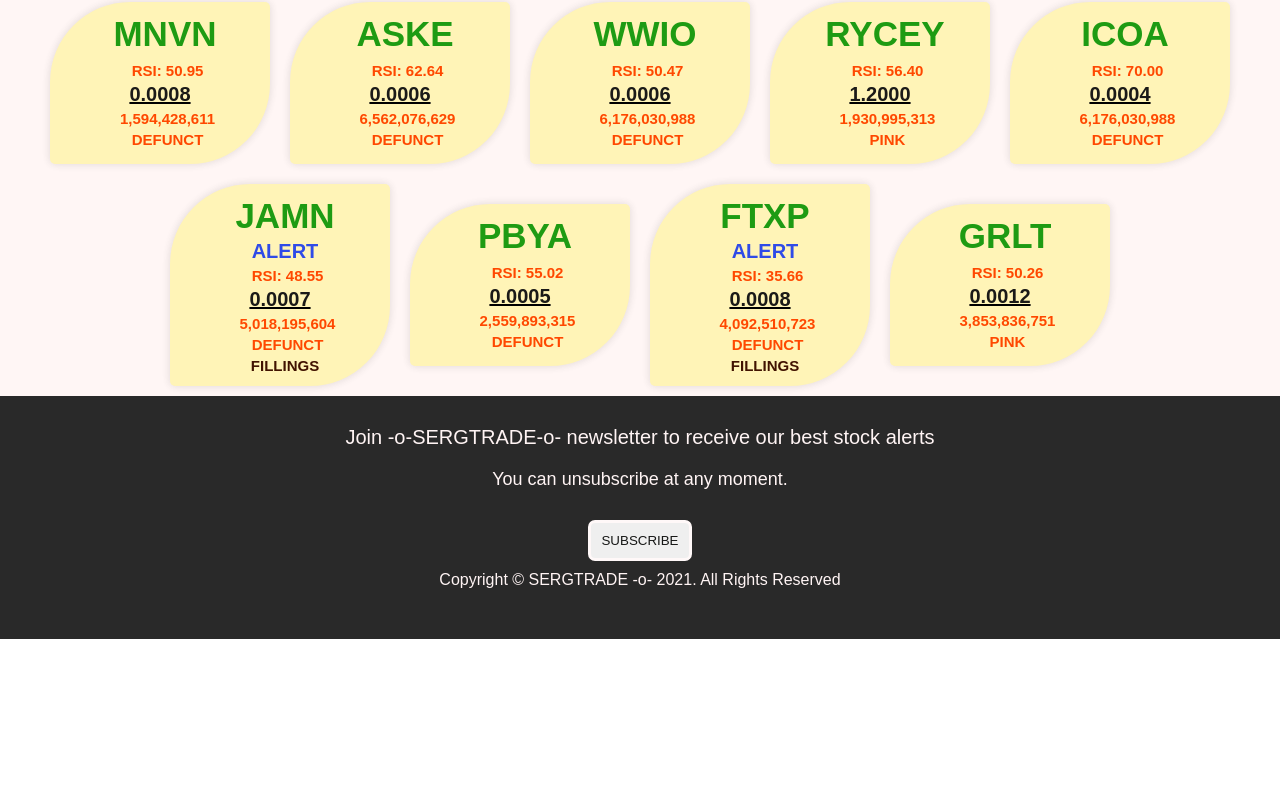
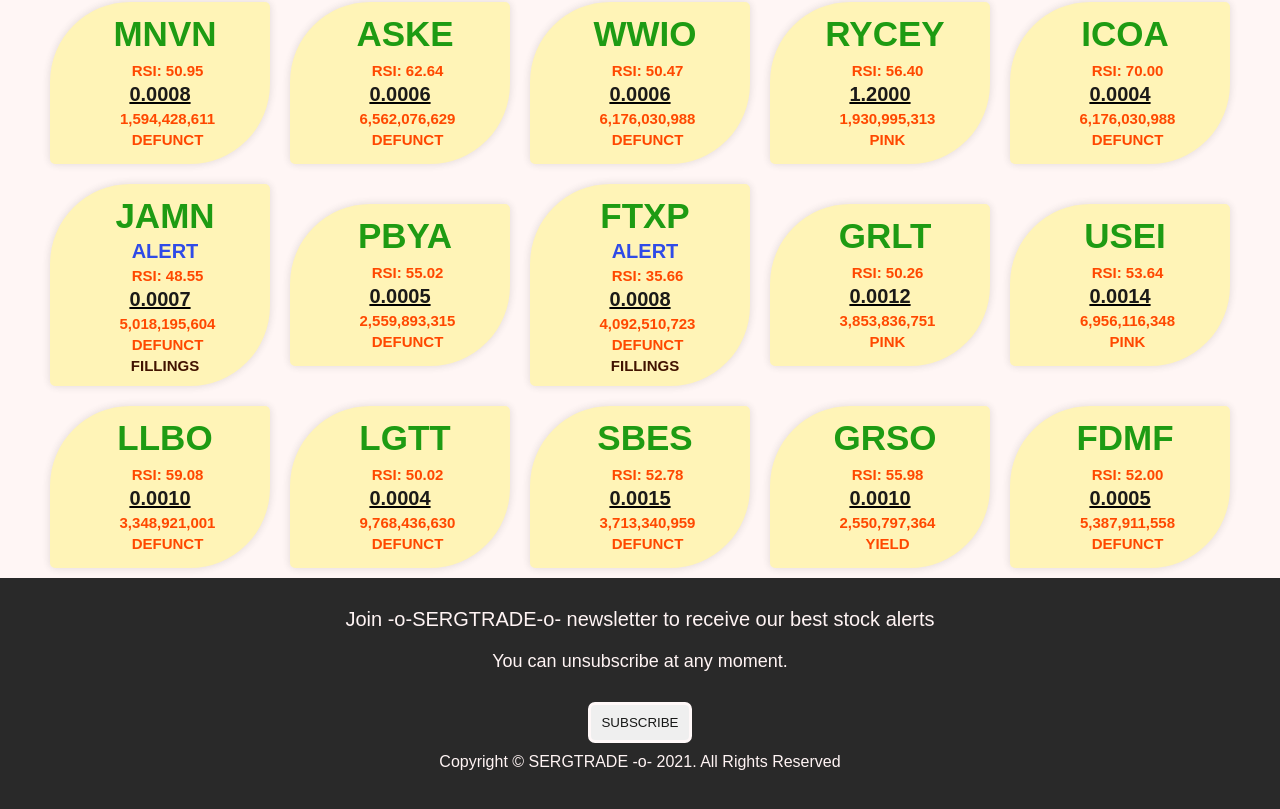
Before and after one commit to LEWISGREGG/SERG, a React (Create React App) app: page / in a window 1280 px wide. Shown: the part 5168-5977 px from the top of the page. Before the commit the page ends 5807 px from the top, so only its background shows below. Built offline with nearby package versions, Linux system fonts and the light colour scheme.

Commit message:
Add files via upload

```diff
--- a/src/data.js
+++ b/src/data.js
@@ -1473,6 +1473,72 @@ const data = {
       news: "https://www.globenewswire.com/search/keyword/GRILLiT%CE%B4%252520Inc%C2%A7",
       price: "https://api.twelvedata.com/time_series?symbol=GRLT&interval=1min&apikey=a5e118f7893f4e8f9428f4ef74206850",
       target: "https://api.twelvedata.com/price?symbol=GRLT&apikey=a5e118f7893f4e8f9428f4ef74206850",
+    },
+  {
+      _id: '135',
+      title: "USEI",
+      twitter: "https://mobile.twitter.com/search?q=%24USEI&src=typed_query&f=live",
+      chart: "https://finance.yahoo.com/quote/USEI?p=USEI&.tsrc=fin-srch",
+      leveltwo: "https://ih.advfn.com/stock-market/USOTC/us-energy-initiatives-pk-USEI/trades",
+      fillings: "https://www.otcmarkets.com/stock/USEI/disclosure",
+      news: "https://www.globenewswire.com/search/keyword/U%C2%A7S%C2%A7%252520Energy%252520Initiatives%252520Corporation%CE%B4%252520Inc%C2%A7",
+      price: "https://api.twelvedata.com/time_series?symbol=USEI&interval=1min&apikey=a5e118f7893f4e8f9428f4ef74206850",
+      target: "https://api.twelvedata.com/price?symbol=USEI&apikey=a5e118f7893f4e8f9428f4ef74206850",
+    },
+  {
+      _id: '136',
+      title: "LLBO",
+      twitter: "https://mobile.twitter.com/search?q=%24LLBO&src=typed_query&f=live",
+      chart: "https://finance.yahoo.com/quote/LLBO?p=LLBO&.tsrc=fin-srch",
+      leveltwo: "https://ih.advfn.com/stock-market/USOTC/lifeline-biotech-pk-LLBO/trades",
+      fillings: "https://www.otcmarkets.com/stock/LLBO/disclosure",
+      news: "https://www.globenewswire.com/search/keyword/Lifeline%252520Biotechnologies",
+      price: "https://api.twelvedata.com/time_series?symbol=LLBO&interval=1min&apikey=a5e118f7893f4e8f9428f4ef74206850",
+      target: "https://api.twelvedata.com/price?symbol=LLBO&apikey=a5e118f7893f4e8f9428f4ef74206850",
+    },
+  {
+      _id: '137',
+      title: "LGTT",
+      twitter: "https://mobile.twitter.com/search?q=%24LGTT&src=typed_query&f=live",
+      chart: "https://finance.yahoo.com/quote/LGTT?p=LGTT&.tsrc=fin-srch",
+      leveltwo: "https://ih.advfn.com/stock-market/USOTC/ligatt-security-pk-LGTT/trades",
+      fillings: "https://www.otcmarkets.com/stock/LGTT/disclosure",
+      news: "https://www.globenewswire.com/search/keyword/LIGATT%252520Security%252520International%CE%B4%252520Inc%C2%A7",
+      price: "https://api.twelvedata.com/time_series?symbol=LGTT&interval=1min&apikey=a5e118f7893f4e8f9428f4ef74206850",
+      target: "https://api.twelvedata.com/price?symbol=LGTT&apikey=a5e118f7893f4e8f9428f4ef74206850",
+    },
+  {
+      _id: '138',
+      title: "SBES",
+      twitter: "https://mobile.twitter.com/search?q=%24SBES&src=typed_query&f=live",
+      chart: "https://finance.yahoo.com/quote/SBES?p=SBES&.tsrc=fin-srch",
+      leveltwo: "https://ih.advfn.com/stock-market/USOTC/south-beach-spirits-pk-SBES/trades",
+      fillings: "https://www.otcmarkets.com/stock/SBES/disclosure",
+      news: "https://www.globenewswire.com/search/keyword/South%252520Beach%252520Spirits%CE%B4%252520Inc%C2%A7",
+      price: "https://api.twelvedata.com/time_series?symbol=SBES&interval=1min&apikey=a5e118f7893f4e8f9428f4ef74206850",
+      target: "https://api.twelvedata.com/price?symbol=SBES&apikey=a5e118f7893f4e8f9428f4ef74206850",
+    },
+  {
+      _id: '139',
+      title: "GRSO",
+      twitter: "https://mobile.twitter.com/search?q=%24GRSO&src=typed_query&f=live",
+      chart: "https://finance.yahoo.com/quote/GRSO?p=GRSO&.tsrc=fin-srch",
+      leveltwo: "https://ih.advfn.com/stock-market/USOTC/grow-solutions-pk-GRSO/trades",
+      fillings: "https://www.otcmarkets.com/stock/GRSO/disclosure",
+      news: "https://www.globenewswire.com/search/keyword/Grow%252520Solutions%252520Holdings%CE%B4%252520Inc%C2%A7",
+      price: "https://api.twelvedata.com/time_series?symbol=GRSO&interval=1min&apikey=a5e118f7893f4e8f9428f4ef74206850",
+      target: "https://api.twelvedata.com/price?symbol=GRSO&apikey=a5e118f7893f4e8f9428f4ef74206850",
+    },
+  {
+      _id: '140',
+      title: "FDMF",
+      twitter: "https://mobile.twitter.com/search?q=%24FDMF&src=typed_query&f=live",
+      chart: "https://finance.yahoo.com/quote/FDMF?p=FDMF&.tsrc=fin-srch",
+      leveltwo: "https://ih.advfn.com/stock-market/USOTC/freedom-energy-pk-FDMF/trades",
+      fillings: "https://www.otcmarkets.com/stock/FDMF/disclosure",
+      news: "https://www.globenewswire.com/search/keyword/FDMF",
+      price: "https://api.twelvedata.com/time_series?symbol=FDMF&interval=1min&apikey=a5e118f7893f4e8f9428f4ef74206850",
+      target: "https://api.twelvedata.com/price?symbol=FDMF&apikey=a5e118f7893f4e8f9428f4ef74206850",
     }
   ],
 };
--- a/src/stocks.json
+++ b/src/stocks.json
@@ -1509,6 +1509,72 @@
     "rsi": "50.26",
     "os": "3,853,836,751",
     "status": "PINK"
+  },
+    {
+    "_id": "135",
+    "title": "USEI",
+    "image": "https://i.ibb.co/KzCFQGy/devil.jpg",
+    "author": "OTC",
+    "value": "0.0014",
+    "price": "https://api.twelvedata.com/price?symbol=USEI&apikey=a5e118f7893f4e8f9428f4ef74206850",
+    "rsi": "53.64",
+    "os": "6,956,116,348",
+    "status": "PINK"
+  },
+    {
+    "_id": "136",
+    "title": "LLBO",
+    "image": "https://i.ibb.co/dg6CRh5/RASPYATIE.jpg",
+    "author": "OTC",
+    "value": "0.0010",
+    "price": "https://api.twelvedata.com/price?symbol=LLBO&apikey=a5e118f7893f4e8f9428f4ef74206850",
+    "rsi": "59.08",
+    "os": "3,348,921,001",
+    "status": "DEFUNCT"
+  },
+    {
+    "_id": "137",
+    "title": "LGTT",
+    "image": "https://i.ibb.co/KzCFQGy/devil.jpg",
+    "author": "OTC",
+    "value": "0.0004",
+    "price": "https://api.twelvedata.com/price?symbol=LGTT&apikey=a5e118f7893f4e8f9428f4ef74206850",
+    "rsi": "50.02",
+    "os": "9,768,436,630",
+    "status": "DEFUNCT"
+  },
+    {
+    "_id": "138",
+    "title": "SBES",
+    "image": "https://i.ibb.co/dg6CRh5/RASPYATIE.jpg",
+    "author": "OTC",
+    "value": "0.0015",
+    "price": "https://api.twelvedata.com/price?symbol=SBES&apikey=a5e118f7893f4e8f9428f4ef74206850",
+    "rsi": "52.78",
+    "os": "3,713,340,959",
+    "status": "DEFUNCT"
+  },
+    {
+    "_id": "139",
+    "title": "GRSO",
+    "image": "https://i.ibb.co/KzCFQGy/devil.jpg",
+    "author": "OTC",
+    "value": "0.0010",
+    "price": "https://api.twelvedata.com/price?symbol=GRSO&apikey=a5e118f7893f4e8f9428f4ef74206850",
+    "rsi": "55.98",
+    "os": "2,550,797,364",
+    "status": "YIELD"
+  },
+    {
+    "_id": "140",
+    "title": "FDMF",
+    "image": "https://i.ibb.co/dg6CRh5/RASPYATIE.jpg",
+    "author": "OTC",
+    "value": "0.0005",
+    "price": "https://api.twelvedata.com/price?symbol=FDMF&apikey=a5e118f7893f4e8f9428f4ef74206850",
+    "rsi": "52.00",
+    "os": "5,387,911,558",
+    "status": "DEFUNCT"
   }
 
 
```
